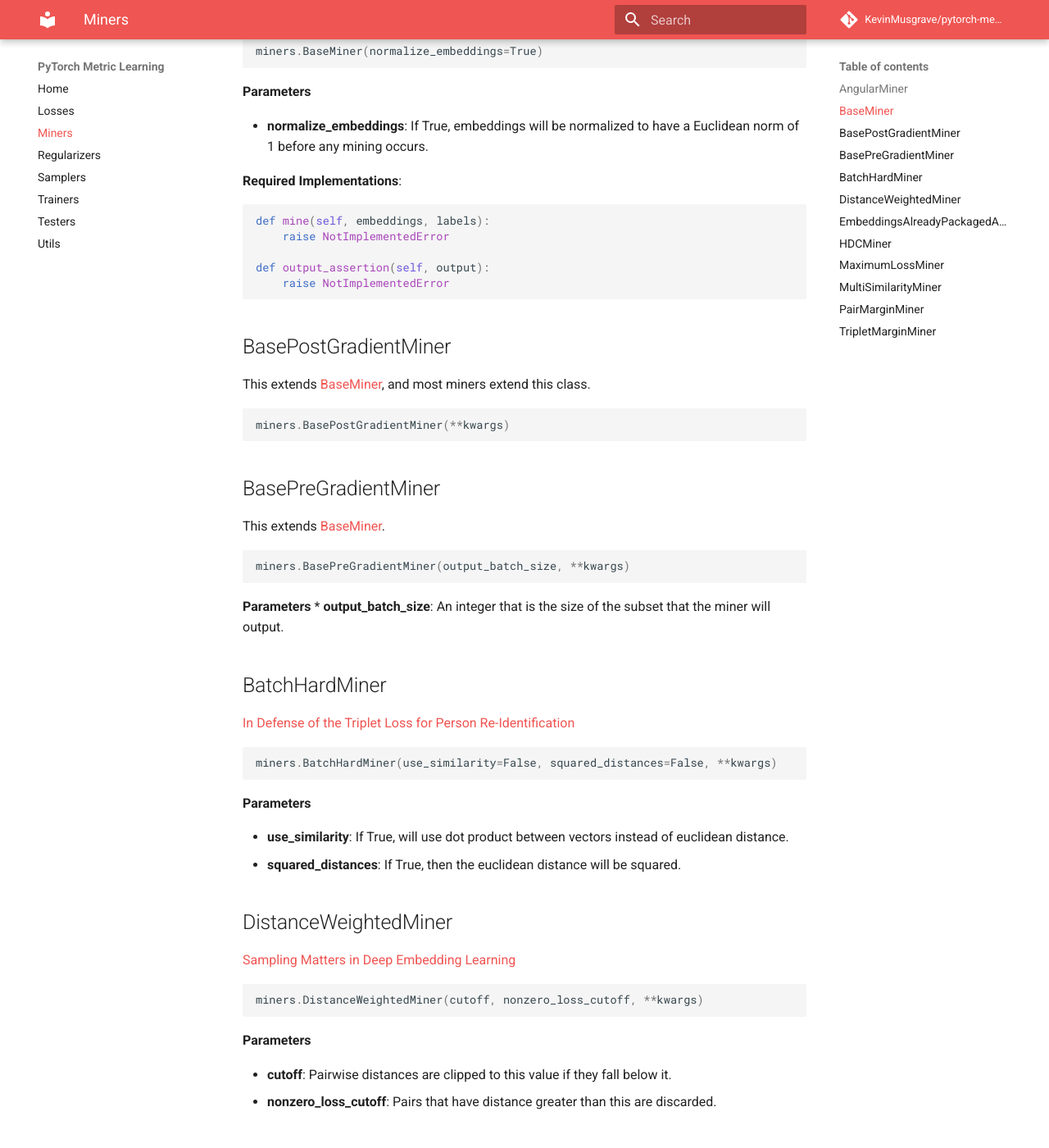
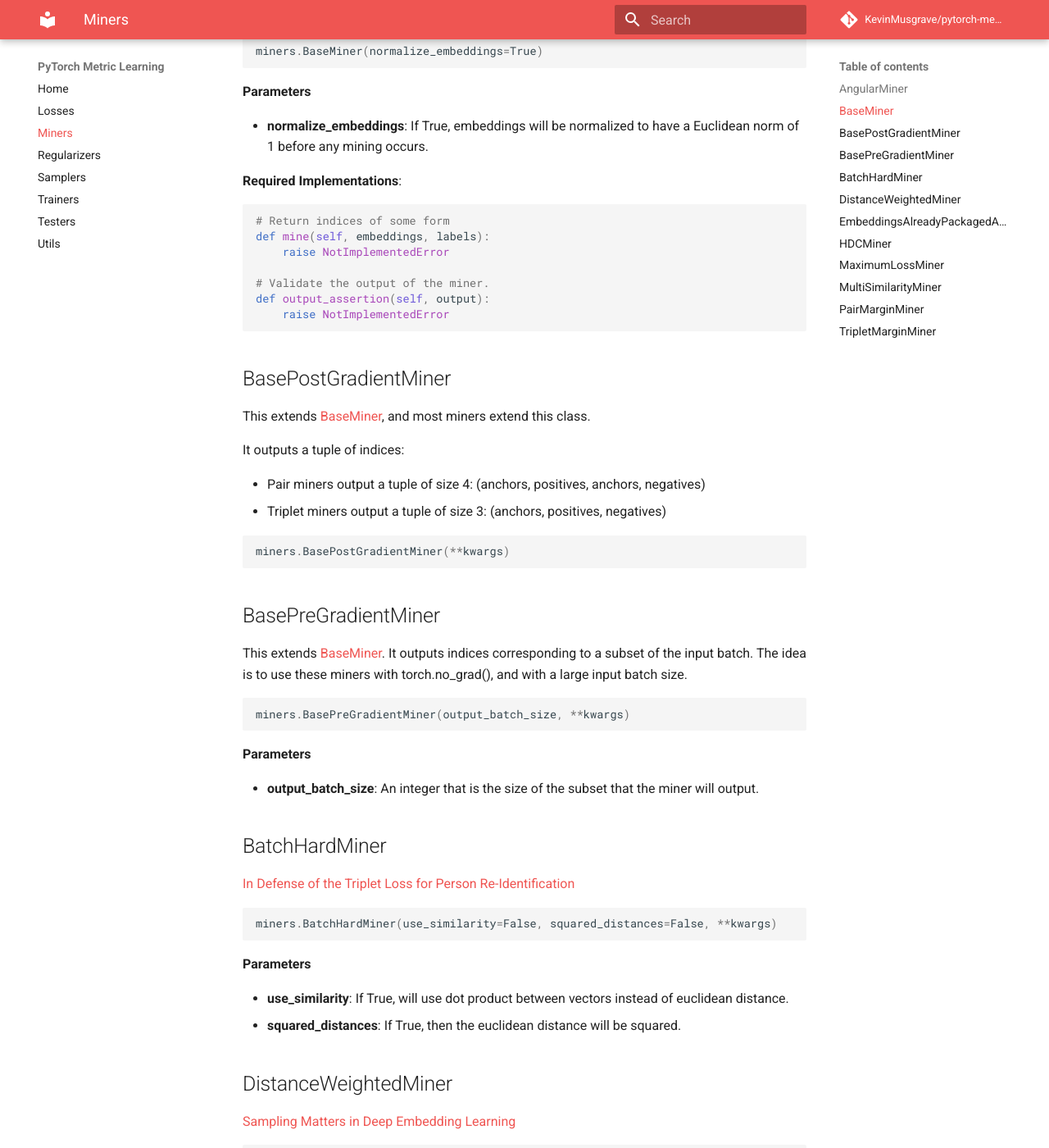
Before and after one commit to KevinMusgrave/pytorch-metric-learning, an MkDocs documentation site: the page built from docs/miners.md, in a window 1280 px wide and 1400 px high, scrolled down 926 px. Shown: the whole window at 82% size. Built offline with MkDocs 1.6.1 and Material for MkDocs 9.7.7, drawn with Linux system fonts in a browser that asks for light colours; comment, search, counter and statistics services are not loaded.

Commit message:
Update documentation

````diff
--- a/docs/miners.md
+++ b/docs/miners.md
@@ -1,8 +1,8 @@
 # Miners
 Mining functions come in two flavors:
 
-* **pre-gradient miners** output indices corresponding to a subset of the input batch. The idea is to use these miners with torch.no_grad(), and with a large input batch size.
-* **post-gradient miners** output a tuple of indices:
+* **[pre-gradient miners](miners.md#basepregradientminer)** output indices corresponding to a subset of the input batch. The idea is to use these miners with torch.no_grad(), and with a large input batch size.
+* **[post-gradient miners](miners.md#basepostgradientminer)** output a tuple of indices:
 	* Pair miners output a tuple of size 4: (anchors, positives, anchors, negatives)
 	* Triplet miners output a tuple of size 3: (anchors, positives, negatives)
 
@@ -40,27 +40,35 @@ miners.BaseMiner(normalize_embeddings=True)
 
 **Required Implementations**:
 ```python
+# Return indices of some form
 def mine(self, embeddings, labels):
     raise NotImplementedError
 
+# Validate the output of the miner.
 def output_assertion(self, output):
 	raise NotImplementedError
 ```
 
 ## BasePostGradientMiner
-This extends [BaseMiner](miners.md#BaseMiner), and most miners extend this class.
+This extends [BaseMiner](miners.md#baseminer), and most miners extend this class.
+
+It outputs a tuple of indices:
+
+* Pair miners output a tuple of size 4: (anchors, positives, anchors, negatives)
+* Triplet miners output a tuple of size 3: (anchors, positives, negatives)
 
 ```python
 miners.BasePostGradientMiner(**kwargs)
 ```
 
 ## BasePreGradientMiner
-This extends [BaseMiner](miners.md#BaseMiner).
+This extends [BaseMiner](miners.md#baseminer). It outputs indices corresponding to a subset of the input batch. The idea is to use these miners with torch.no_grad(), and with a large input batch size.
 ```python
 miners.BasePreGradientMiner(output_batch_size, **kwargs)
 ```
 
 **Parameters**
+
 * **output_batch_size**: An integer that is the size of the subset that the miner will output.
 
 ## BatchHardMiner
````
